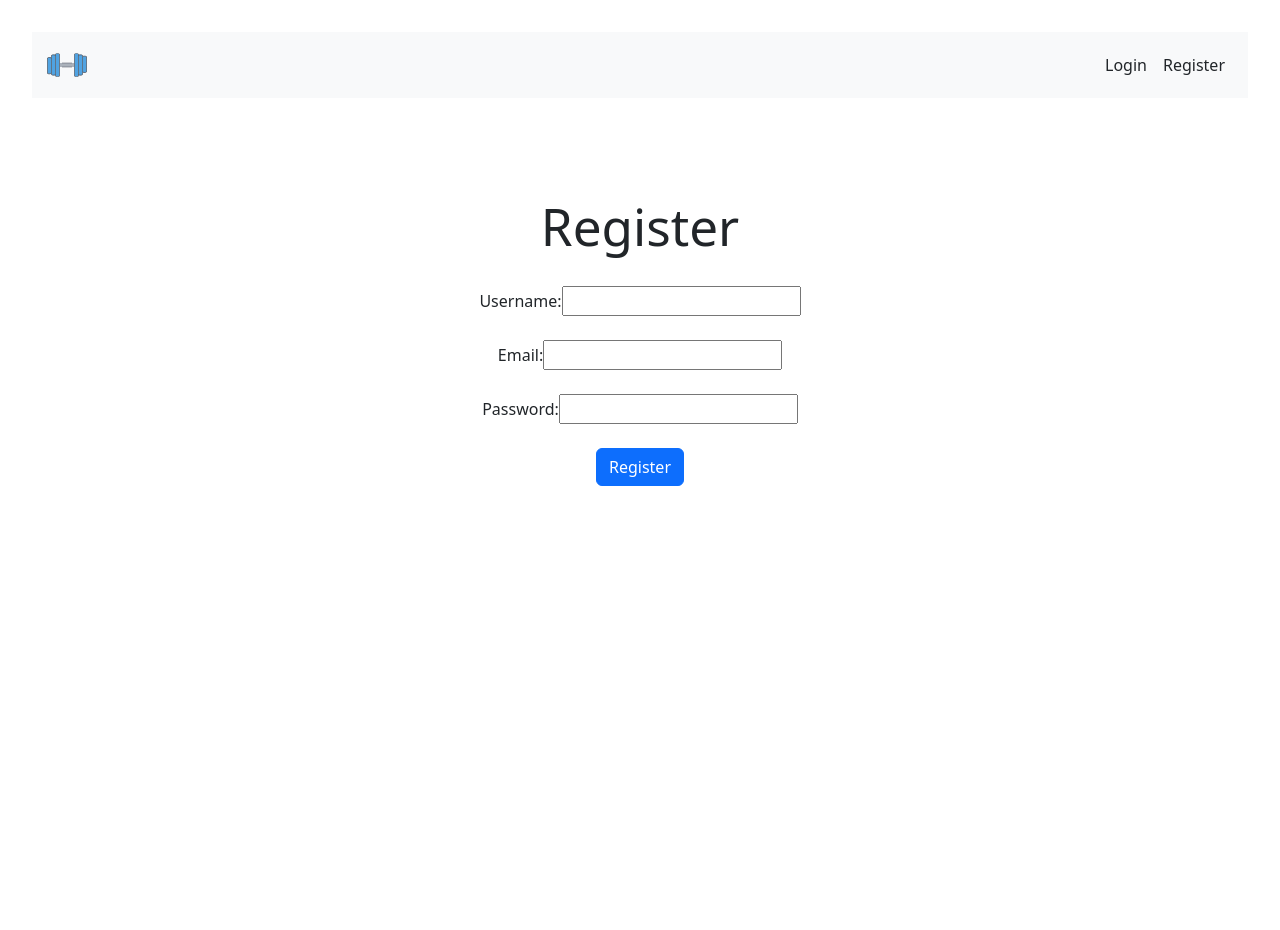
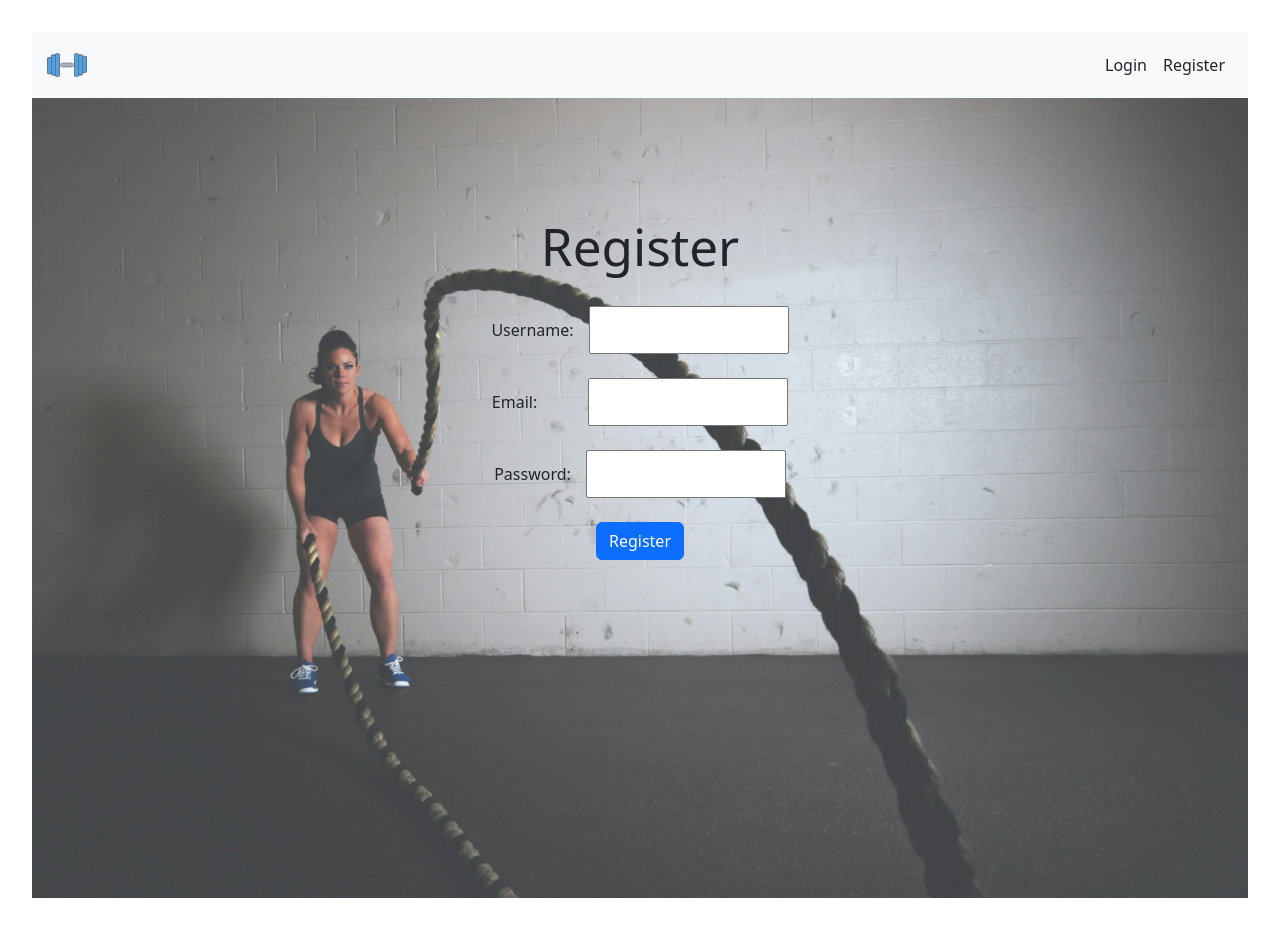
Before and after one commit to giuliainbarcelona/fitnessapp, a React (Vite) app in the folder client/: page /Register in a window 1280 px wide. Before the commit the page ends 800 px from the top, so only its background shows below. Built offline with nearby package versions, Linux system fonts and the light colour scheme.

Commit message:
Login and Register pages styled

```diff
--- a/client/src/index.css
+++ b/client/src/index.css
@@ -211,16 +211,68 @@ button:focus-visible {
   width: 100%;
   height: 100%;
   background: url("../images/gympicture.jpg") no-repeat center center/cover;
-  opacity: 0.3;
+  opacity: 0.6;
   z-index: 1;
 }
 
 .login-content {
   position: relative;
-  z-index: 2; /* Ensure the content is above the background image */
+  z-index: 2;
   padding: 20px;
 }
 
+.label-login {
+  align-self: flex-start;
+  margin-bottom: 10px;
+  margin-right: 15px;
+}
+
+.input-login {
+  width: 200px;
+  padding: 10px;
+  box-sizing: border-box;
+}
+
+.register-page {
+  position: relative;
+  width: 100%;
+  height: 100vh;
+  overflow: hidden;
+}
+
+.register-page::before {
+  content: "";
+  position: absolute;
+  top: 0;
+  left: 0;
+  width: 100%;
+  height: 100%;
+  background: url("../images/gympicture1.jpg") no-repeat center center/cover;
+  opacity: 0.8;
+  z-index: 1;
+}
+
+.register-content {
+  position: relative;
+  z-index: 2;
+  padding: 20px;
+}
+
+.label-register {
+  align-self: flex-start;
+  margin-bottom: 10px;
+  margin-right: 15px;
+}
+
+.input-register {
+  width: 200px;
+  padding: 10px;
+  box-sizing: border-box;
+}
+
+.input-register-email {
+  margin-left: 36px;
+}
 .exercise-card {
   background-color: lightblue;
 }
--- a/client/src/pages/Exercise.jsx
+++ b/client/src/pages/Exercise.jsx
@@ -87,7 +87,7 @@ const Exercise = () => {
   };
 
   const handleUserSelect = async (user) => {
-    console.log("User selected:", user);
+    console.log("User selected:", user); // debugging: this gets console logged.
     setSelectedUser(user);
     setSearchQuery(user.username);
     setSearchResults([]);
@@ -117,7 +117,7 @@ const Exercise = () => {
       const result = await response.json();
       alert("Workout sent successfully!");
     } catch (err) {
-      console.error("Error sending workout");
+      console.error("Error sending workout", err);
       alert("failed to send workout");
     }
   };
--- a/client/src/pages/Login.jsx
+++ b/client/src/pages/Login.jsx
@@ -52,9 +52,13 @@ export default function login() {
     <div className="login-page">
       <div className="login-content">
         <h1 className="page-title">Login</h1>
+        <br />
         <form onSubmit={handleLogin}>
-          <label htmlFor="username">Username:</label>
+          <label htmlFor="username" className="label-login">
+            Username:
+          </label>
           <input
+            className="input-login"
             type="text"
             id="username"
             value={username}
@@ -62,8 +66,11 @@ export default function login() {
           />
           <br />
           <br />
-          <label htmlFor="password">Password:</label>
+          <label htmlFor="password" className="label-login">
+            Password:
+          </label>
           <input
+            className="input-login"
             type="password"
             id="password"
             value={password}
--- a/client/src/pages/Register.jsx
+++ b/client/src/pages/Register.jsx
@@ -96,12 +96,16 @@ export default function Register() {
   };
 
   return (
-    <div>
+    <div className="register-page">
+      <div className="register-content">
         <h1 className="page-title">Register</h1>
         <br />
         <form onSubmit={handleRegister}>
-        <label htmlFor="username">Username:</label>
+          <label htmlFor="username" className="label-register">
+            Username:
+          </label>
           <input
+            className="input-register"
             type="text"
             id="username"
             value={username}
@@ -110,9 +114,12 @@ export default function Register() {
           {errors.username && <span className="error">{errors.username}</span>}
           <br />
           <br />
-        <label htmlFor="email">Email:</label>
+          <label htmlFor="email" className="label-register">
+            Email:
+          </label>
 
           <input
+            className="input-register input-register-email"
             type="email"
             id="email"
             value={email}
@@ -121,14 +128,19 @@ export default function Register() {
           {errors.email && <span className="error">{errors.email}</span>}
           <br />
           <br />
-        <label htmlFor="password">Password:</label>
+          <label htmlFor="password" className="label-register">
+            Password:
+          </label>
           <input
+            className="input-register"
             type="password"
             id="password"
             value={password}
             onChange={handlePasswordChange}
           />
-        {errors.password && <span className="error">{errors.password}</span>}
+          {errors.password && (
+            <span className="error-register">{errors.password}</span>
+          )}
           <br />
           <br />
           <button
@@ -141,5 +153,6 @@ export default function Register() {
           </button>
         </form>
       </div>
+    </div>
   );
 }
```
Also changed, not shown: client/images/gympicture1.jpg (added), 1 other file (tests, documents, lock files or other folders). Lines whose indentation alone changed are shown as unchanged.
